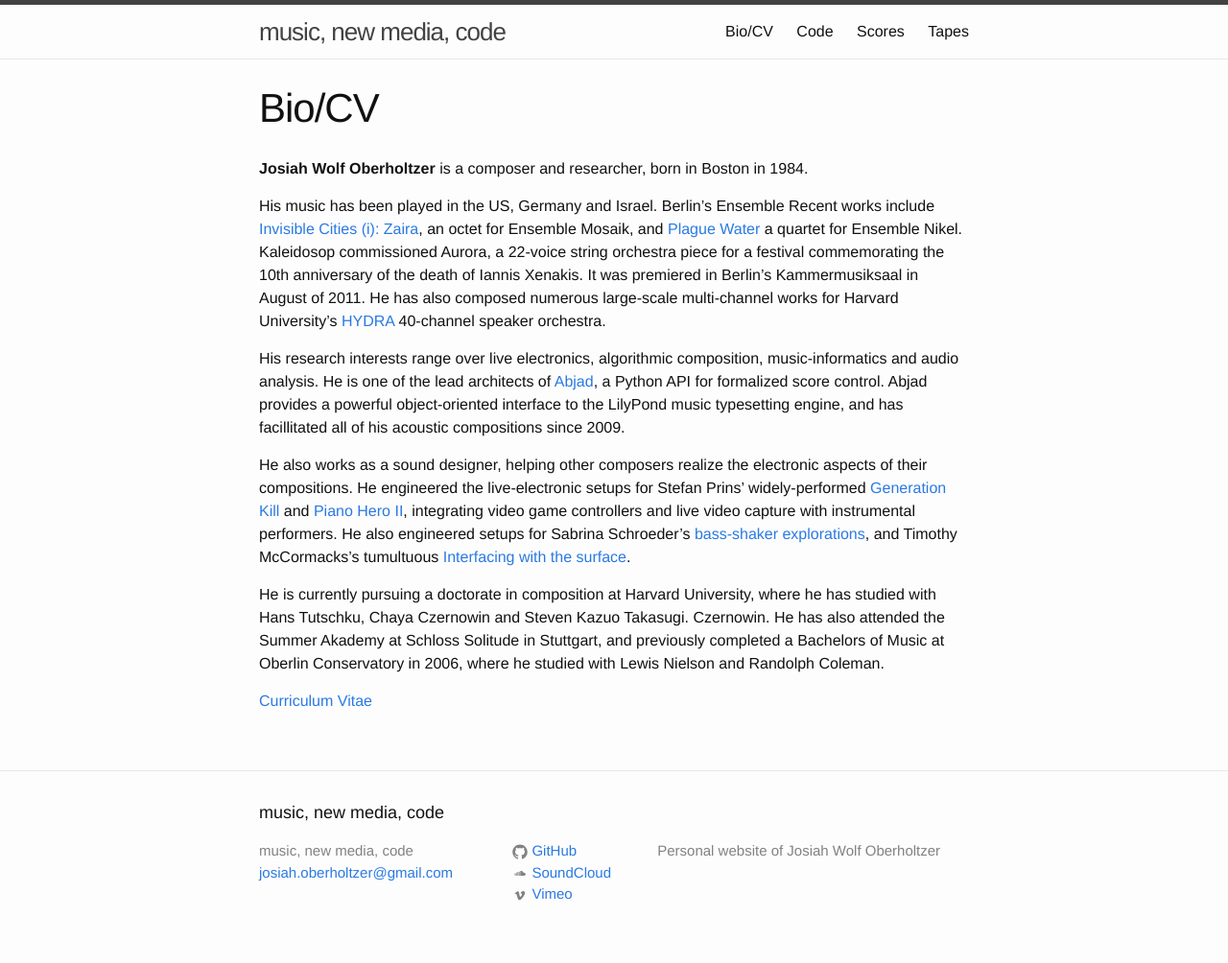
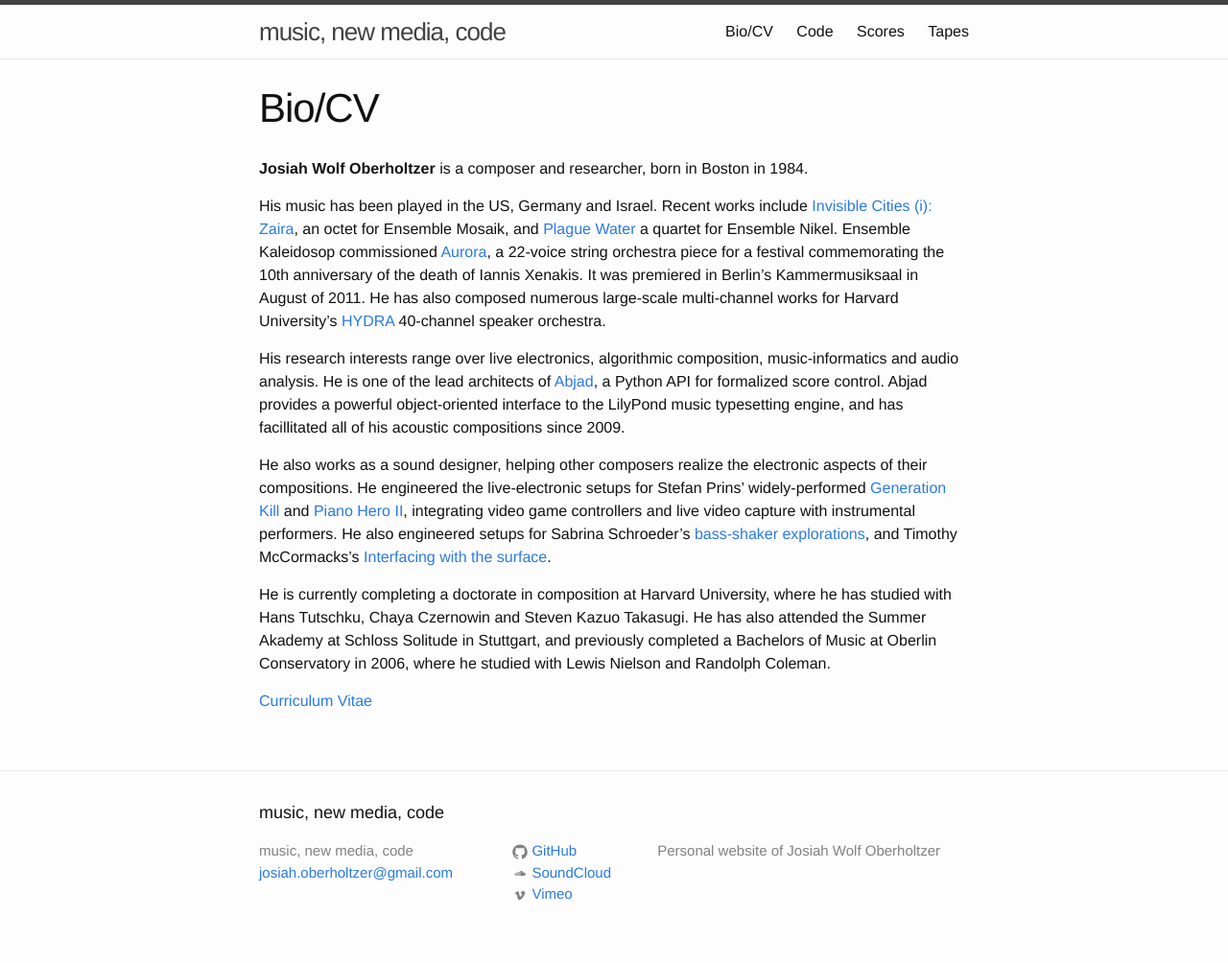
Before and after one commit to josiah-wolf-oberholtzer/josiah-wolf-oberholtzer.github.io, a Jekyll site: the page built from bio.md, in a window 1280 px wide. Shown: the whole page at 96% size. Built offline with Jekyll 4.4.1, drawn with Linux system fonts in a browser that asks for light colours.

Commit message:
Proofread bio.

```diff
--- a/bio.md
+++ b/bio.md
@@ -7,13 +7,13 @@
 **Josiah Wolf Oberholtzer** is a composer and researcher, born in Boston in
 1984.
 
-His music has been played in the US, Germany and Israel. Berlin's Ensemble
-Recent works include [Invisible Cities (i): Zaira][zaira], an octet for
-Ensemble Mosaik, and [Plague Water][pw] a quartet for Ensemble Nikel.
-Kaleidosop commissioned Aurora, a 22-voice string orchestra piece for a
-festival commemorating the 10th anniversary of the death of Iannis Xenakis. It
-was premiered in Berlin's Kammermusiksaal in August of 2011. He has also
-composed numerous large-scale multi-channel works for Harvard University's
+His music has been played in the US, Germany and Israel. Recent works include
+[Invisible Cities (i): Zaira][zaira], an octet for Ensemble Mosaik, and [Plague
+Water][pw] a quartet for Ensemble Nikel. Ensemble Kaleidosop commissioned
+[Aurora][aurora], a 22-voice string orchestra piece for a festival
+commemorating the 10th anniversary of the death of Iannis Xenakis. It was
+premiered in Berlin's Kammermusiksaal in August of 2011. He has also composed
+numerous large-scale multi-channel works for Harvard University's
 [HYDRA][hydra] 40-channel speaker orchestra.
 
 His research interests range over live electronics, algorithmic composition,
@@ -27,18 +27,19 @@
 setups for Stefan Prins' widely-performed [Generation Kill][genkill] and [Piano
 Hero II][ph2], integrating video game controllers and live video capture with
 instrumental performers. He also engineered setups for Sabrina Schroeder's
-[bass-shaker explorations][shakers], and Timothy McCormacks's tumultuous
-[Interfacing with the surface][surface].
+[bass-shaker explorations][shakers], and Timothy McCormacks's [Interfacing with
+the surface][surface].
 
-He is currently pursuing a doctorate in composition at Harvard University,
+He is currently completing a doctorate in composition at Harvard University,
 where he has studied with Hans Tutschku, Chaya Czernowin and Steven Kazuo
-Takasugi. Czernowin. He has also attended the Summer Akademy at Schloss
-Solitude in Stuttgart, and previously completed a Bachelors of Music at Oberlin
+Takasugi. He has also attended the Summer Akademy at Schloss Solitude in
+Stuttgart, and previously completed a Bachelors of Music at Oberlin
 Conservatory in 2006, where he studied with Lewis Nielson and Randolph Coleman.
 
 [Curriculum Vitae][cv]
 
 [abjad]: /code/abjad/
+[aurora]: /scores/aurora/
 [cv]: /assets/pdfs/JosiahWolfOberholtzer_CV.pdf
 [genkill]: http://vimeo.com/63164780
 [hydra]: http://huseac.fas.harvard.edu/hydra/
```
